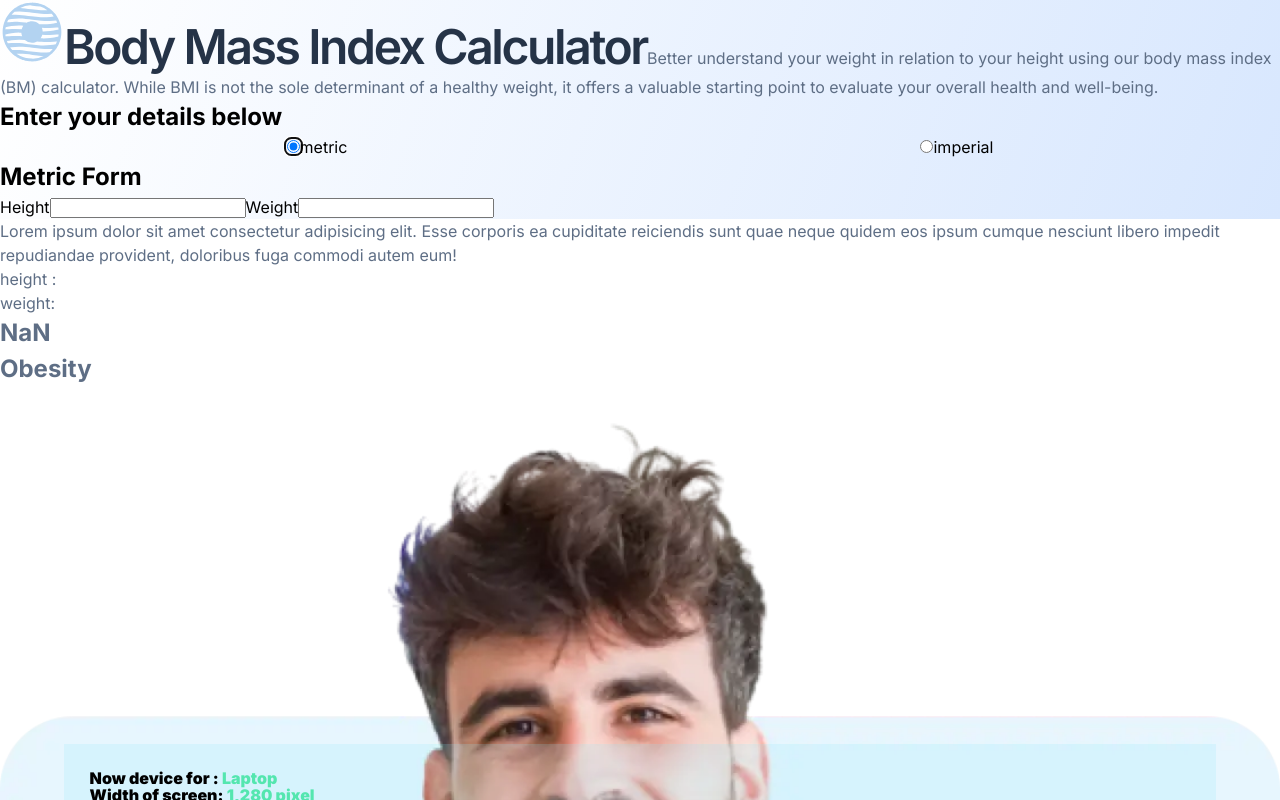
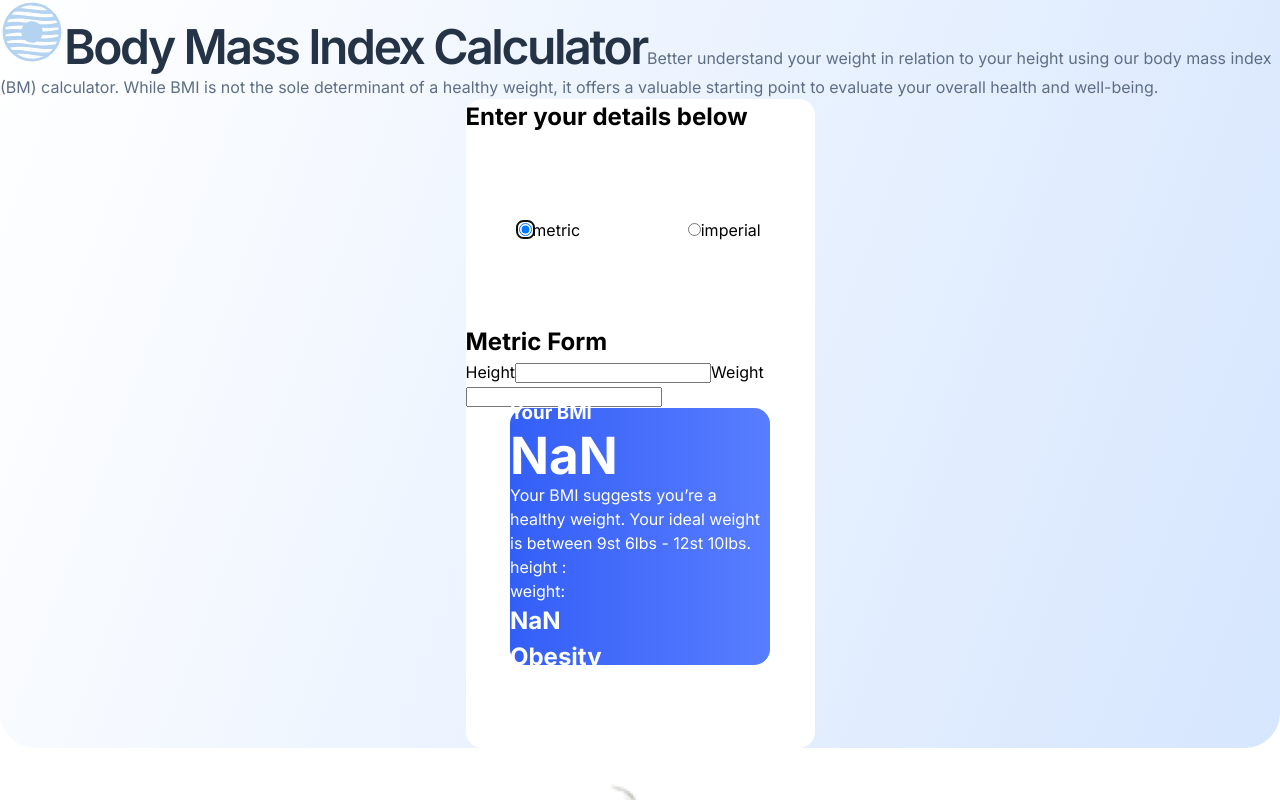
Before and after one commit to PiriyaLapa/body-mass-calculator-page2, a React (Vite) app: page / in a window 1280 px wide. Shown: the top 800 px of the page. Built offline with nearby package versions, Linux system fonts and the light colour scheme; the HTML template or start-up script is replaced by a standard one.

Commit message:
update and try to deploy

```diff
--- a/src/components/forms/ResultBox.tsx
+++ b/src/components/forms/ResultBox.tsx
@@ -19,10 +19,9 @@ export default class ResultBox extends Component<resultProps> {
     return (
       <StyledResultBox>
         <span>
-          Lorem ipsum dolor sit amet consectetur adipisicing elit. Esse corporis
-          ea cupiditate reiciendis sunt quae neque quidem eos ipsum cumque
-          nesciunt libero impedit repudiandae provident, doloribus fuga commodi
-          autem eum!
+          <h3>Your BMI</h3>
+          <h1>{bmiResult}</h1>
+          <p>Your BMI suggests you’re a healthy weight. Your ideal weight is between 9st 6lbs - 12st 10lbs.</p>
         </span>
         <p>height : {height}</p>
         <p>weight: {weight}</p>
--- a/src/styles/styles.ts
+++ b/src/styles/styles.ts
@@ -26,7 +26,7 @@ export const StyledHeaderCard = styled.div`
     gap: 24px;
     :nth-child(1) {
       margin: 0 auto;
-      margin-top:30px;
+      margin-top: 30px;
     }
   }
 
@@ -45,8 +45,12 @@ export const StyledHeaderCard = styled.div`
   }
 `;
 export const StyledHeaderSection = styled.header`
-  background:linear-gradient(290.1deg, #D6E6FE 0%, rgba(214, 252, 254, 0) 100%);
-  border-radius:0 0 35px 35px;
+  background: linear-gradient(
+    290.1deg,
+    #d6e6fe 0%,
+    rgba(214, 252, 254, 0) 100%
+  );
+  border-radius: 0 0 35px 35px;
   @media screen and (max-width: 767px) {
     text-align: center;
   }
@@ -93,7 +97,7 @@ export const StyledMainSection = styled.div``;
 export const StyledScreenSizeDetect = styled.div`
   width: 90%;
   height: auto;
-  display: inline-block;
+  display: none;
   background-color: rgba(143, 227, 249, 0.2);
   padding: 2%;
   position: absolute;
@@ -114,6 +118,11 @@ export const StyledScreenSizeDetect = styled.div`
 export const StyledBmiForm = styled.div`
   display: grid;
   grid-template-rows: auto auto auto;
+  margin: 0 auto;
+  width:349px;
+  height:649px;
+  background-color: white;
+  border-radius: 16px;
 `;
 export const RadioBox = styled.div`
   display: flex;
@@ -144,7 +153,6 @@ export const RadioBox = styled.div`
 
 export const StyledMetricForm = styled.form`
   display: block;
-
 `;
 export const StyledImprerialForm = styled.div`
   display: block;
@@ -154,8 +162,15 @@ export const ContainerRadio = styled.div`
   display: block;
 `;
 export const StyledResultBox = styled.div`
-  background-color:#ffff;
-  color:#5E6E85;
+  background: linear-gradient(90deg, #345ff7 0%, #587dff 100%);
+  border-radius: 16px;
+  color: #ffff;
+  display: flex;
+  flex-direction: column;
+  width: 260px;
+  height: 257px;
+  justify-content: center;
+  margin: 0 auto;
 `;
 export const StyledIconCard = styled.div``;
 export const StyledMainCard = styled.div``;
```
